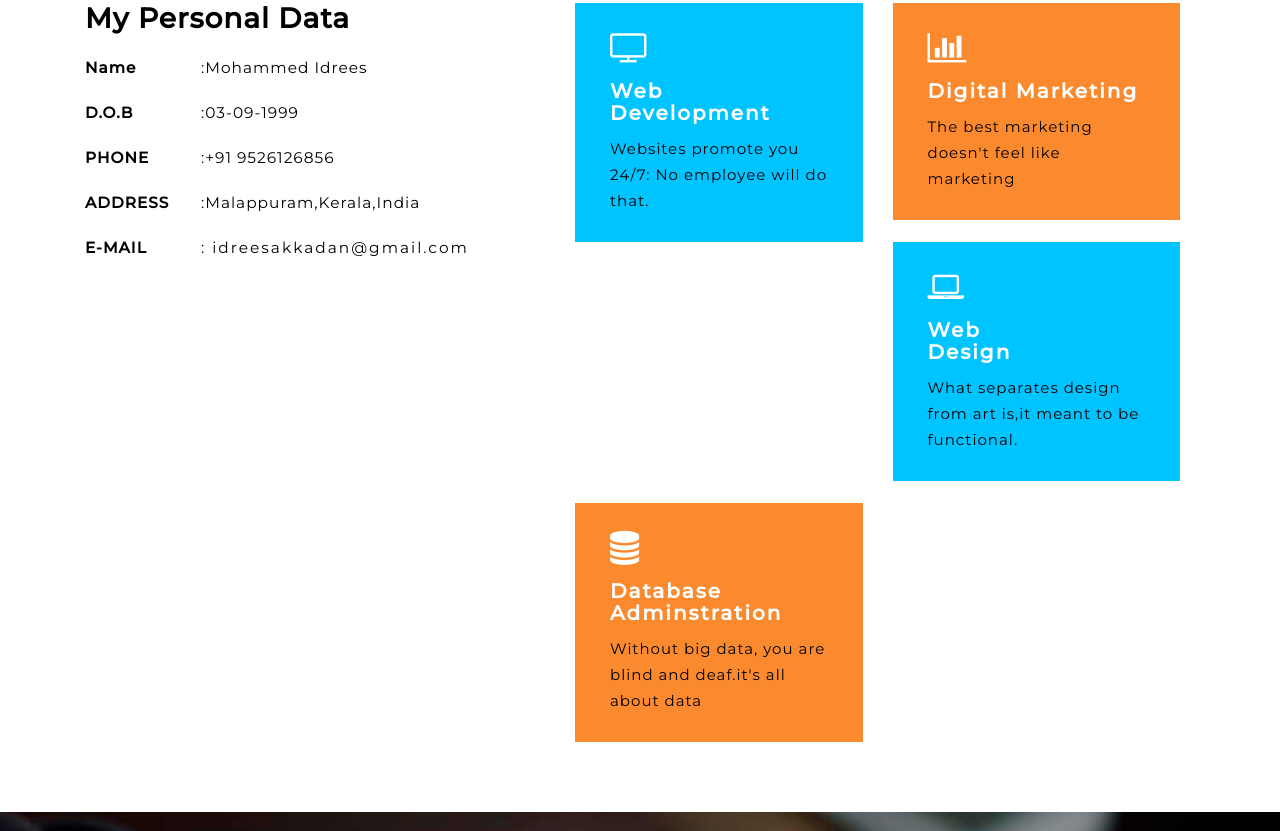
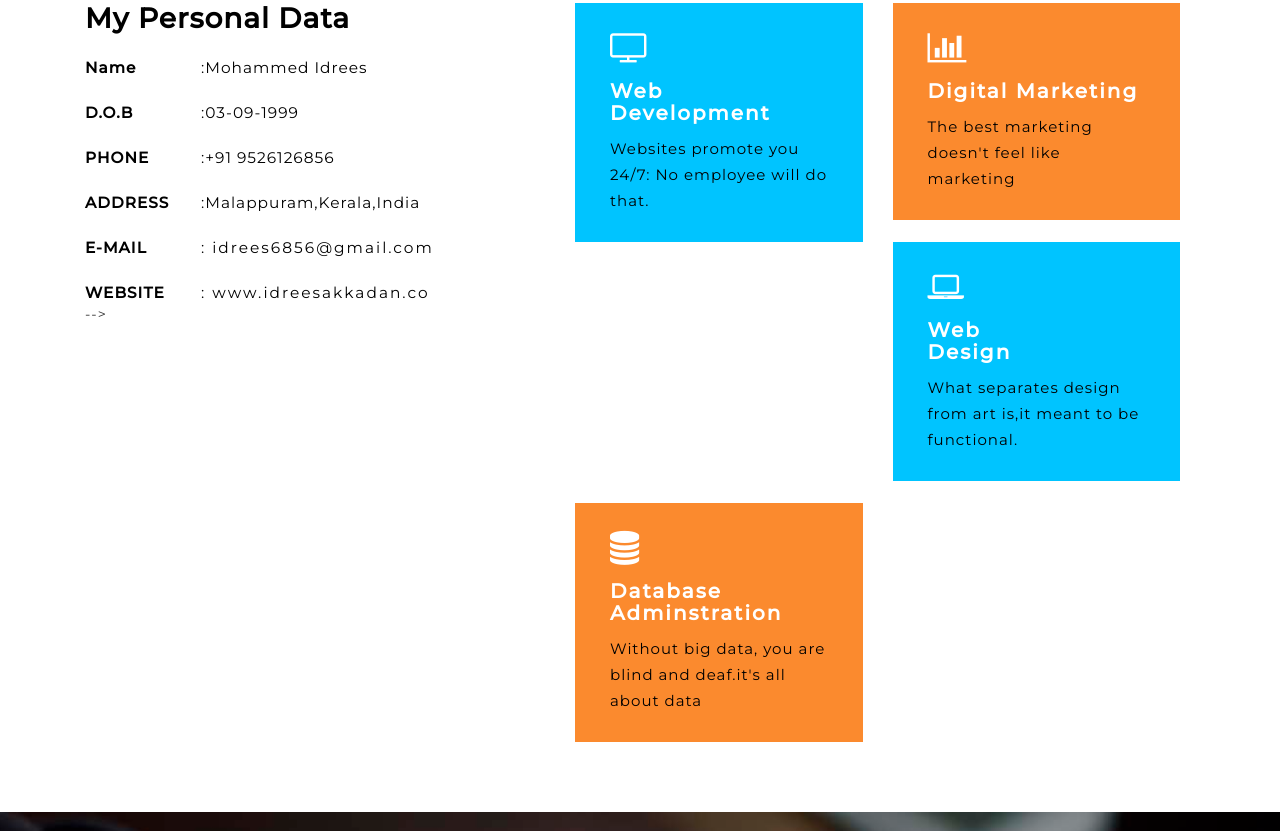
Before and after one commit to idreesakkadan/idreesakkadan, a plain HTML site: page index.html in a window 1280 px wide. Shown: the part 1242-2073 px from the top of the page. Drawn offline with Linux system fonts and the light colour scheme.

Commit message:
Update index.html

```diff
--- a/index.html
+++ b/index.html
@@ -178,13 +178,13 @@ Smartphone Compatible web template, free webdesigns for Nokia, Samsung, LG, Sony
 						<li>
 							<ul class="address-text">
 								<li><b>E-MAIL </b></li>
-								<li><a href="idreesakkadan@gmail.com">: idreesakkadan@gmail.com</a></li>
+								<li><a href="idrees6856@gmail.com">: idrees6856@gmail.com</a></li>
 							</ul>
 						</li>
-						<!--<li>
+						<li>
 							<ul class="address-text">
 								<li><b>WEBSITE </b></li>
-								<li><a href="mailto:example@mail.com">: www.myresume.com</a></li>
+								<li><a href="mailto:idrees6856@gmail.com">: www.idreesakkadan.co</a></li>
 							</ul>
 						</li>-->
 					</ul>
```
